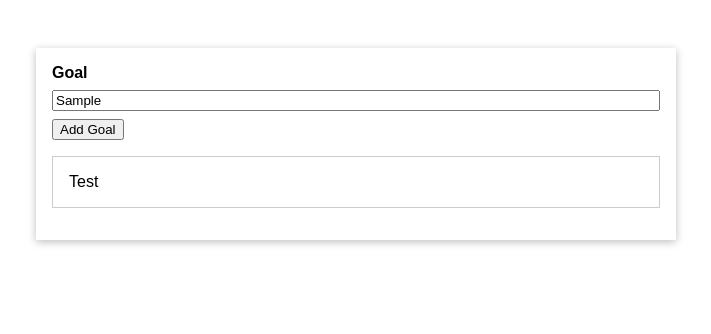
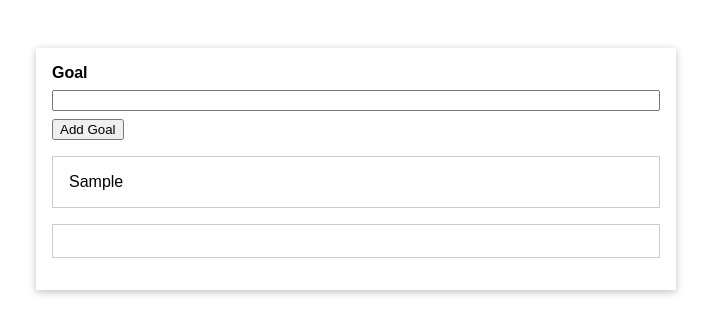
Before and after one commit to Mateuslll/vue-guide, a plain HTML site: page aula1/index.html in a window 1280 px wide. Both pictures are taken after typing "Sample" into the empty fields and a click on the button "Add Goal". Shown: the whole page, without its empty margins (284-995 px from the left). Drawn offline with nearby package versions, Linux system fonts and the light colour scheme.

Commit message:
vue course class-9

```diff
--- a/aula1/app.js
+++ b/aula1/app.js
@@ -1,10 +1,26 @@
+Vue.createApp({
+    data (){
+        return{
+            goals: [],
+            enteredValue: ''
+        }
+    },
+    methods: {
+        addGoal () {
+            this.goals.push(this.enteredValue)
+            this.enteredValue = ''
+        }
+    }
+
+}).mount('#app');
+
 //representaçao do button esta armazenado no buttonEl
 const buttonEl = document.querySelector('button');
-const inputEl = document.querySelector('goal');
+const inputEl = document.querySelector('input');
 const listEl = document.querySelector('ul');
 
 function addGoal(){
-    const enteredValue = input.valueEl;
+    const enteredValue = inputEl.value;
     const listItem = document.createElement('li');
     listItem.textContent = enteredValue;
     listEl.appendChild(listItem);
--- a/aula1/index.html
+++ b/aula1/index.html
@@ -10,13 +10,14 @@
     <div id="app">
       <div>
         <label for="goal">Goal</label>
-        <input type="text" id="goal" />
-        <button>Add Goal</button>
+        <input type="text" id="goal" v-model="enteredValue"/>
+        <button v-on:click="addGoal" >Add Goal</button>
       </div>
       <ul>
-        <li>Test</li>
+        <li v-for="goal in goals" > {{ goal }}</li>
       </ul>
     </div>
+    <script src="https://unpkg.com/vue@3/dist/vue.global.js"></script>
     <script src="app.js"></script>
   </body>
 </html>
```
